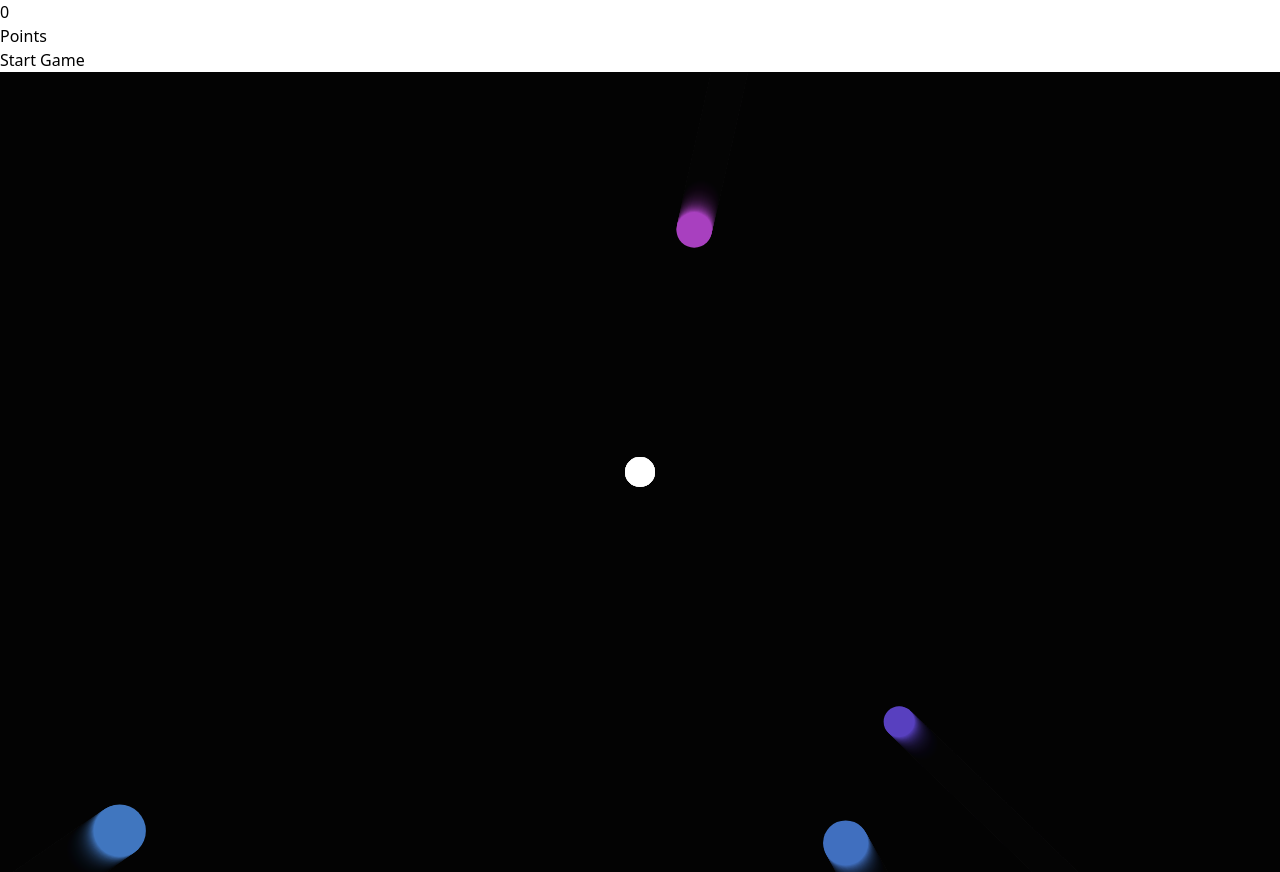
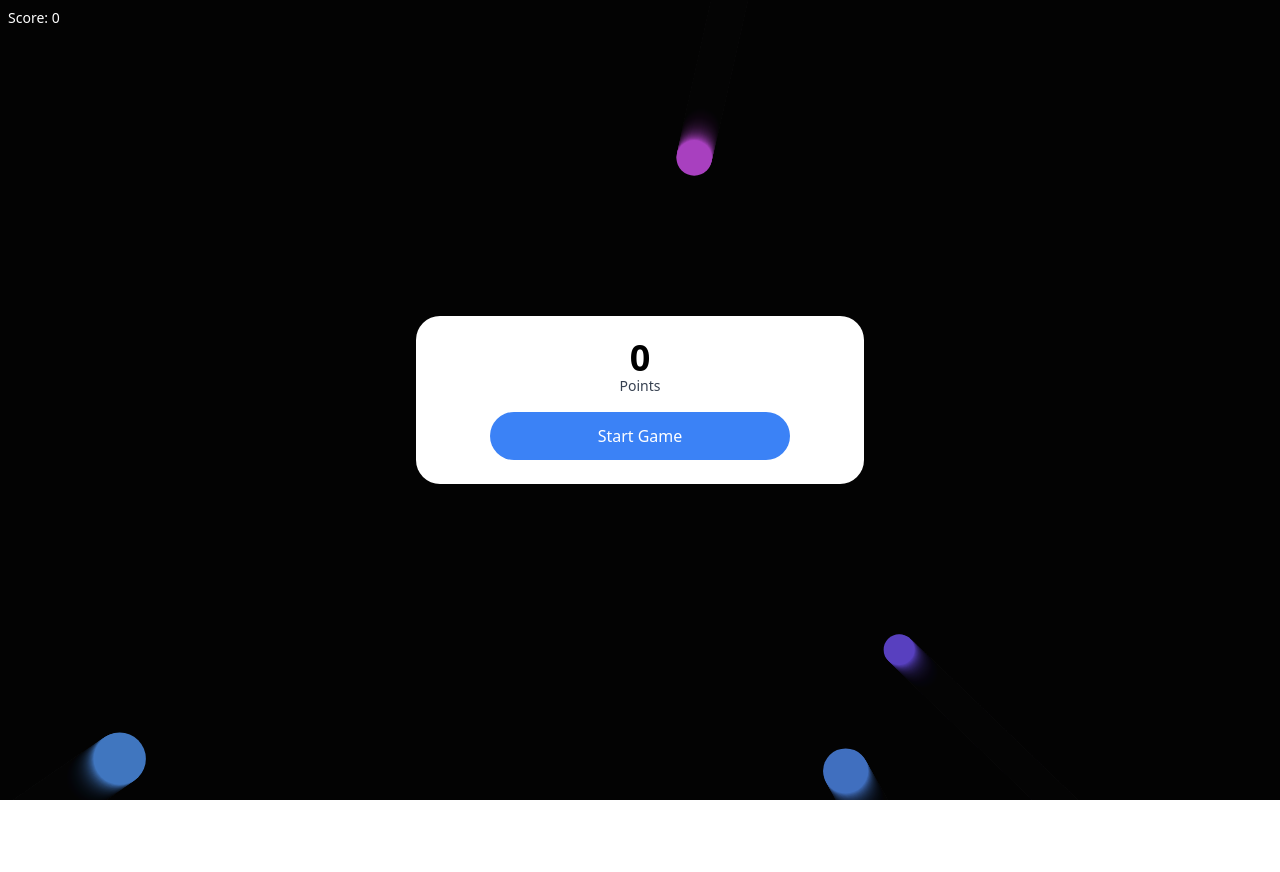
Before and after one commit to fernandogbz/shoot-or-die-game, a plain HTML site: page index.html in a window 1280 px wide. After the commit the page ends 800 px from the top, so only its background shows below. Drawn offline with nearby package versions, Linux system fonts and the light colour scheme.

Commit message:
HTML - Game over ui styled

```diff
--- a/index.html
+++ b/index.html
@@ -24,13 +24,13 @@
 			<span>Score: </span><span id="scoreNumber">0</span>
 		</div>
 		<!-- Game Over UI -->
-		<div>
+		<div class="fixed inset-0 flex items-center justify-center">
 			<!-- Container -->
-			<div>
-				<h1>0</h1>
-				<p>Points</p>
+			<div class="bg-white max-w-md w-full p-6 rounded-3xl text-center">
+				<h1 class="text-4xl font-bold leading-none">0</h1>
+				<p class="text-sm text-gray-700 mb-4">Points</p>
 				<div>
-					<button>Start Game</button>
+					<button class="bg-blue-500 text-white w-9/12 py-3 rounded-full">Start Game</button>
 				</div>
 			</div>
 		</div>
```
